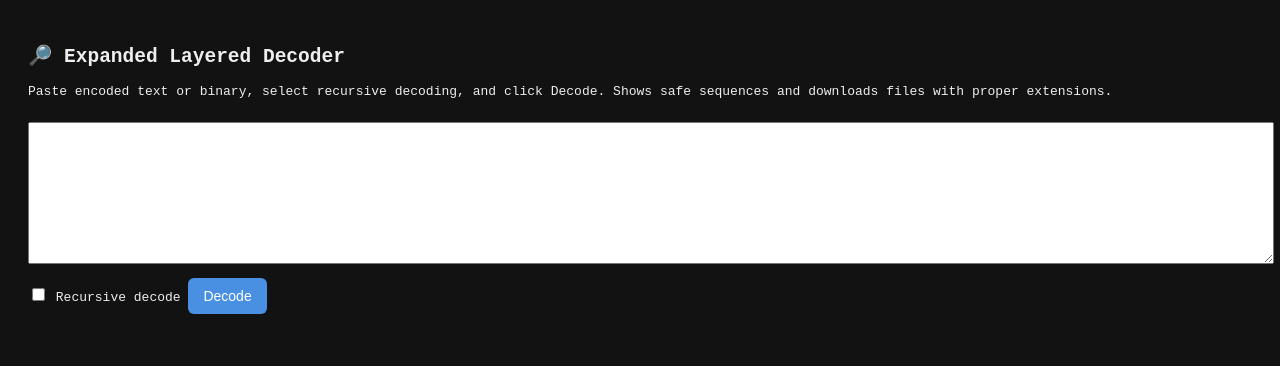
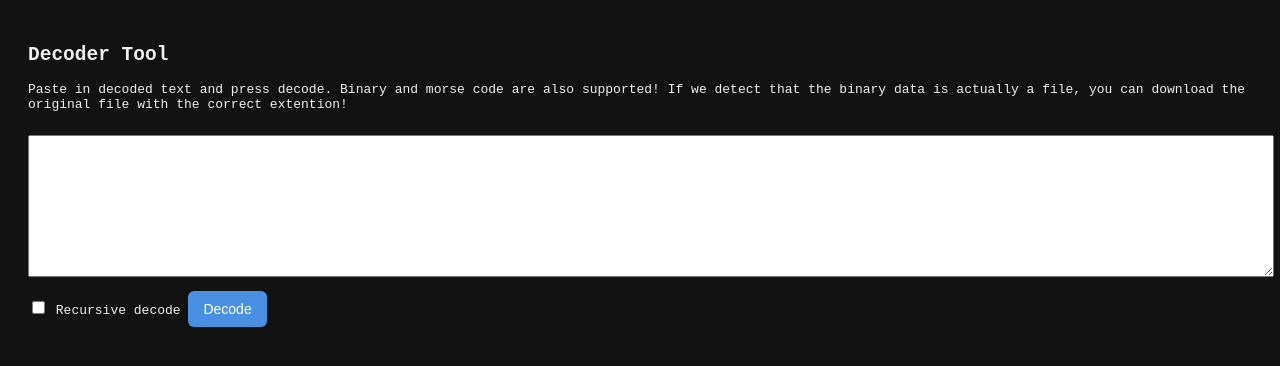
Before and after one commit to OliversComputerCrazy/Decode-and-encode-tools, a plain HTML site: page index.html in a window 1280 px wide. Drawn offline with Linux system fonts and the light colour scheme.

Commit message:
updated text

```diff
--- a/index.html
+++ b/index.html
@@ -2,7 +2,7 @@
 <html lang="en">
 <head>
 <meta charset="UTF-8">
-<title>Expanded Layered Decoder</title>
+<title>Decoder Tool</title>
 <style>
 body { font-family: monospace; background: #121212; color: #eee; padding: 20px; }
 textarea, pre { width: 100%; padding: 10px; margin-top: 10px; font-size: 14px; }
@@ -17,8 +17,8 @@ a.download { color:#4a90e2; text-decoration:none; font-weight:bold; }
 </style>
 </head>
 <body>
-<h2>🔎 Expanded Layered Decoder</h2>
-<p>Paste encoded text or binary, select recursive decoding, and click Decode. Shows safe sequences and downloads files with proper extensions.</p>
+<h2>Decoder Tool</h2>
+<p>Paste in decoded text and press decode. Binary and morse code are also supported! If we detect that the binary data is actually a file, you can download the original file with the correct extention!</p>
 <textarea id="input"></textarea>
 <br>
 <label><input type="checkbox" id="recursive"> Recursive decode</label>
```
